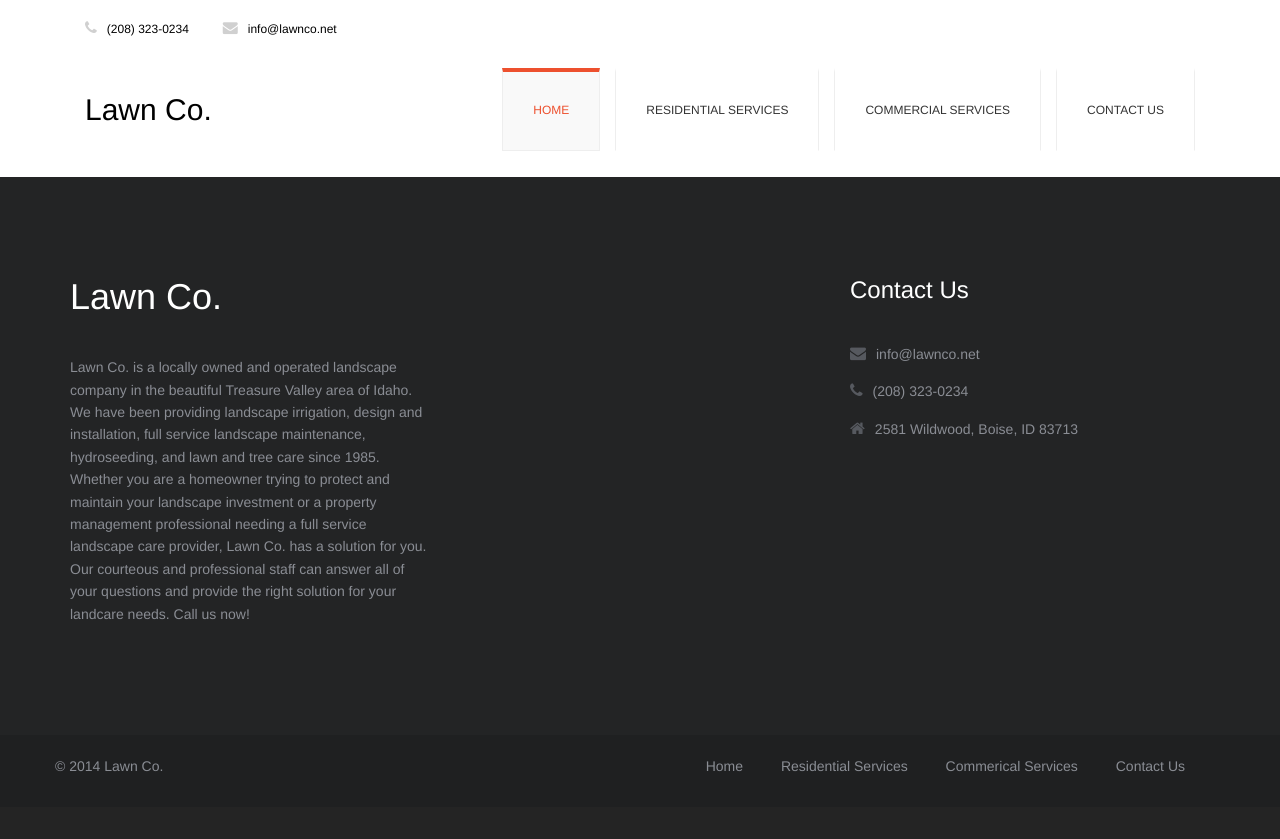
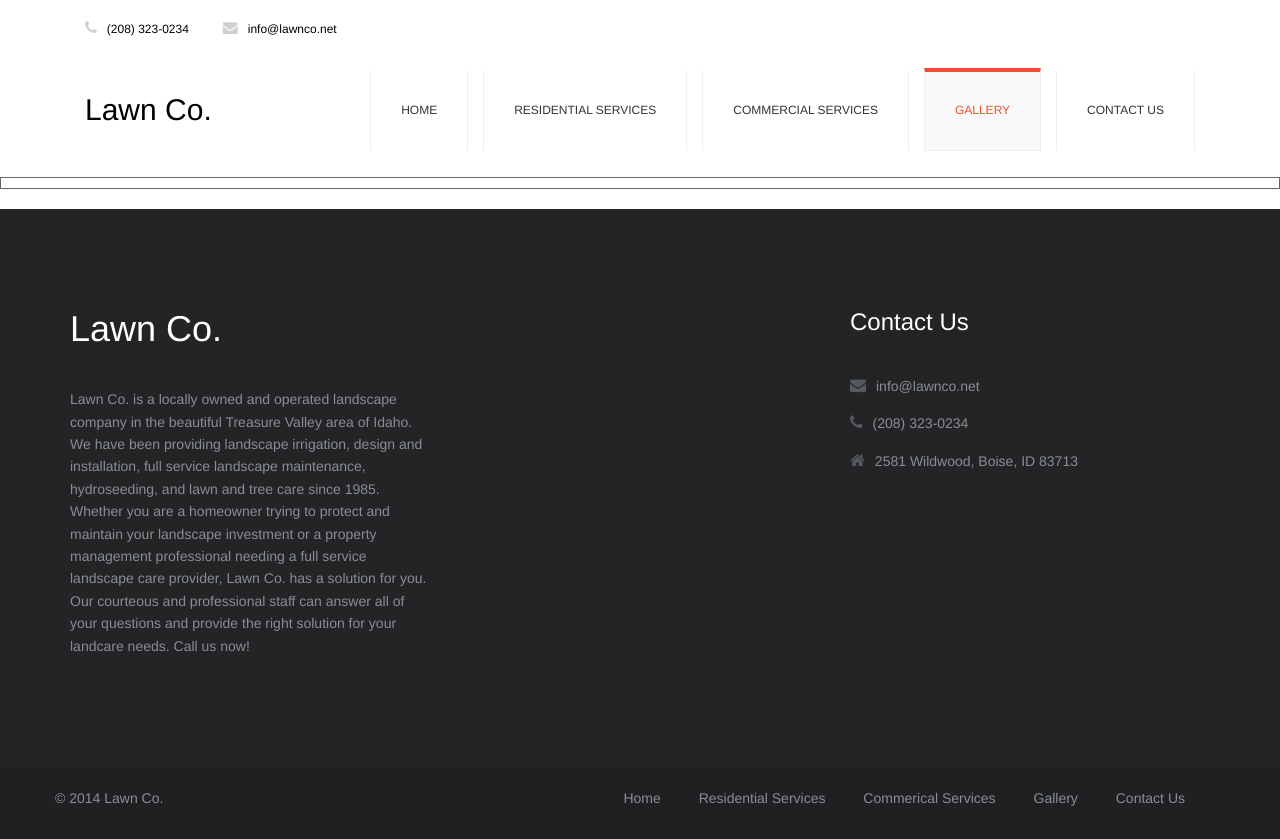
Before and after one commit to RedX-co/LawnCo, a PHP site: page /Gallery.html in a window 1280 px wide. Before the commit the page ends 771 px from the top, so only its background shows below. Run offline with PHP 8.4, Linux system fonts and the light colour scheme; some libraries are stand-ins or nearby versions.

Commit message:
Gallery and Mics fixes

```diff
--- a/Commercial.html
+++ b/Commercial.html
@@ -60,7 +60,9 @@
                   <li role="presentation"><a href="index.html">Home</a></li>
                   <li role="presentation"><a href="Residential.html">Residential Services</a></li>
                   <li role="presentation"><a href="Commercial.html" class="active">Commercial Services</a></li>
+                  <li role="presentation"><a href="Gallery.html">Gallery</a></li>
                   <li role="presentation"><a href="Contact.html">Contact Us</a></li>
+
                 </ul>
               </div>
             </div>
@@ -175,6 +177,7 @@
               <li><a href="index.html" class="active">Home</a></li>
               <li><a href="Residential.html">Residential Services</a></li>
               <li><a href="Commerical.html">Commerical Services</a></li>
+              <li><a href="Gallery.html">Gallery</a></li>
               <li><a href="Contact.html">Contact Us</a></li>
 						</ul>
 					</nav>
@@ -194,9 +197,6 @@
   <script src="js/fancybox/jquery.fancybox.pack.js"></script>
   <script src="js/jquery.isotope.min.js"></script>
   <script src="js/jquery.bxslider.min.js"></script>
-  <script src="https://ajax.googleapis.com/ajax/libs/angularjs/1.3.0-beta.19/angular.min.js"></script>
-  <script src="https://cdn.firebase.com/js/client/1.0.21/firebase.js"></script>
-  <script src="https://cdn.firebase.com/libs/angularfire/0.8.2/angularfire.min.js"></script>
   <script src="js/functions.js"></script>
   <script src="js/app.js"></script>
   <script>
--- a/Contact.html
+++ b/Contact.html
@@ -59,6 +59,7 @@
                 <li role="presentation"><a href="index.html">Home</a></li>
                 <li role="presentation"><a href="Residential.html">Residential Services</a></li>
                 <li role="presentation"><a href="Commercial.html">Commercial Services</a></li>
+                <li role="presentation"><a href="Gallery.html">Gallery</a></li>
                 <li role="presentation"><a href="Contact.html" class="active">Contact Us</a></li>
               </ul>
             </div>
@@ -149,6 +150,7 @@
                 <li><a href="index.html" class="active">Home</a></li>
                 <li><a href="Residential.html">Residential Services</a></li>
                 <li><a href="Commerical.html">Commerical Services</a></li>
+                <li><a href="Gallery.html">Gallery</a></li>
                 <li><a href="Contact.html">Contact Us</a></li>
               </ul>
             </nav>
--- a/Gallery.html
+++ b/Gallery.html
@@ -54,9 +54,10 @@
           <div class="navbar-collapse collapse">
             <div class="menu">
               <ul class="nav nav-tabs" role="tablist">
-                <li role="presentation"><a href="index.html" class="active">Home</a></li>
+                <li role="presentation"><a href="index.html">Home</a></li>
                 <li role="presentation"><a href="Residential.html">Residential Services</a></li>
                 <li role="presentation"><a href="Commercial.html">Commercial Services</a></li>
+                <li role="presentation"><a href="Gallery.html" class="active">Gallery</a></li>
                 <li role="presentation"><a href="Contact.html">Contact Us</a></li>
               </ul>
             </div>
@@ -66,7 +67,13 @@
     </nav>
   </header>
 
-
+  <div id="container">
+    <div class="item"></div>
+    <div class="item"></div>
+    <div class="item"></div>
+    <div class="item"></div>
+    <div class="item"></div>
+  </div>
 
   <footer>
     <div class="inner-footer">
@@ -109,6 +116,7 @@
               <li><a href="index.html" class="active">Home</a></li>
               <li><a href="Residential.html">Residential Services</a></li>
               <li><a href="Commerical.html">Commerical Services</a></li>
+              <li><a href="Gallery.html">Gallery</a></li>
               <li><a href="Contact.html">Contact Us</a></li>
             </ul>
           </nav>
@@ -128,10 +136,10 @@
   <script src="js/fancybox/jquery.fancybox.pack.js"></script>
   <script src="js/jquery.isotope.min.js"></script>
   <script src="js/jquery.bxslider.min.js"></script>
-  <script src="https://ajax.googleapis.com/ajax/libs/angularjs/1.2.28/angular.min.js"></script>
   <script src="js/functions.js"></script>
   <!-- Masonry -->
-  <script src="/path/to/masonry.pkgd.min.js"></script>
+  <script src="node_modules/masonry-layout/dist.pkgd.min.js"></script>
+  <script src="js/app.js"></script>
   <script>
      wow = new WOW( {} ).init();
   </script>
--- a/Residential.html
+++ b/Residential.html
@@ -56,6 +56,7 @@
                 <li role="presentation"><a href="index.html">Home</a></li>
                 <li role="presentation"><a href="Residential.html" class="active">Residential Services</a></li>
                 <li role="presentation"><a href="Commercial.html">Commercial Services</a></li>
+                <li role="presentation"><a href="Gallery.html">Gallery</a></li>
                 <li role="presentation"><a href="Contact.html">Contact Us</a></li>
               </ul>
             </div>
@@ -206,6 +207,7 @@
               <li><a href="index.html" class="active">Home</a></li>
               <li><a href="Residential.html">Residential Services</a></li>
               <li><a href="Commerical.html">Commerical Services</a></li>
+              <li><a href="Gallery.html">Gallery</a></li>
               <li><a href="Contact.html">Contact Us</a></li>
             </ul>
 					</nav>
@@ -225,9 +227,6 @@
   <script src="js/fancybox/jquery.fancybox.pack.js"></script>
   <script src="js/jquery.isotope.min.js"></script>
   <script src="js/jquery.bxslider.min.js"></script>
-  <script src="https://ajax.googleapis.com/ajax/libs/angularjs/1.3.0-beta.19/angular.min.js"></script>
-  <script src="https://cdn.firebase.com/js/client/1.0.21/firebase.js"></script>
-  <script src="https://cdn.firebase.com/libs/angularfire/0.8.2/angularfire.min.js"></script>
   <script src="js/functions.js"></script>
   <script src="js/app.js"></script>
   <script>
--- a/css/style.css
+++ b/css/style.css
@@ -5,6 +5,9 @@
 /* ==== overwrite bootstrap standard ==== */
 @import url('overwrite.css');
 @import url('animate.css');
+
+.item { width: 25%; }
+.item.w2 { width: 50%; }
 
 .header {
 	color: #36A0FF;
--- a/index.html
+++ b/index.html
@@ -57,6 +57,7 @@
 								<li role="presentation"><a href="index.html" class="active">Home</a></li>
 								<li role="presentation"><a href="Residential.html">Residential Services</a></li>
                 <li role="presentation"><a href="Commercial.html">Commercial Services</a></li>
+                <li role="presentation"><a href="Gallery.html">Gallery</a></li>
                 <li role="presentation"><a href="Contact.html">Contact Us</a></li>
 							</ul>
 						</div>
@@ -178,6 +179,7 @@
               <li><a href="index.html" class="active">Home</a></li>
               <li><a href="Residential.html">Residential Services</a></li>
               <li><a href="Commerical.html">Commerical Services</a></li>
+              <li><a href="Gallery.html">Gallery</a></li>
               <li><a href="Contact.html">Contact Us</a></li>
 						</ul>
 					</nav>
@@ -197,7 +199,6 @@
   <script src="js/fancybox/jquery.fancybox.pack.js"></script>
   <script src="js/jquery.isotope.min.js"></script>
   <script src="js/jquery.bxslider.min.js"></script>
-  <script src="https://ajax.googleapis.com/ajax/libs/angularjs/1.2.28/angular.min.js"></script>
   <script src="js/functions.js"></script>
   <script>
 	   wow = new WOW( {} ).init();
--- a/js/app.js
+++ b/js/app.js
@@ -1,11 +1,6 @@
-//var app = angular.module("lawnApp", ["firebase"]);
-
-//app.controller("LawnCtrl", function($scope, $firebase) {
-//  var ref = new Firebase("https://lawncoemail.firebaseio.com/");
-//  var sync = $firebase(ref);
-  // download the data into a local object
-//  var syncObject = sync.$asObject();
-  // synchronize the object with a three-way data binding
-  // click on `index.html` above to see it used in the DOM!
-//  syncObject.$bindTo($scope, "site");
-//});
+var container = document.querySelector('#container');
+var msnry = new Masonry( container, {
+  // options
+  columnWidth: 200,
+  itemSelector: '.item'
+});
```
